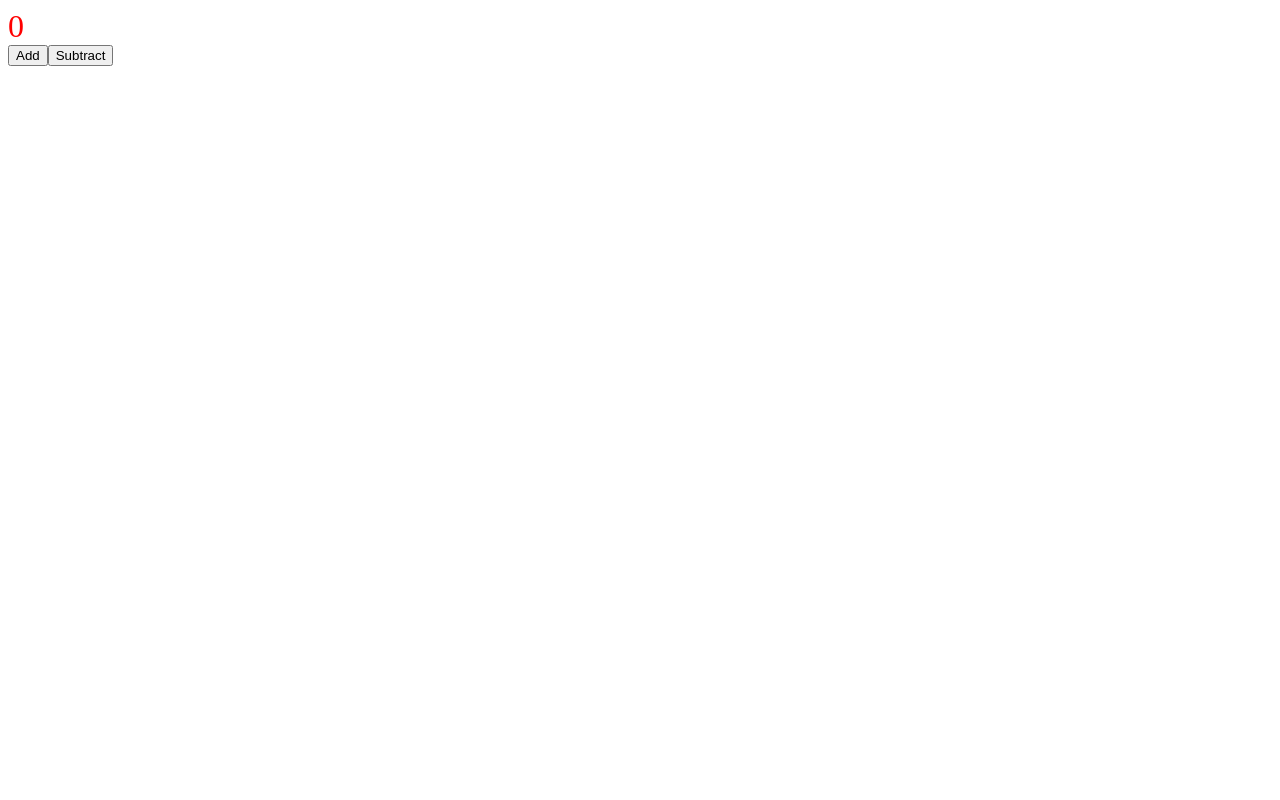
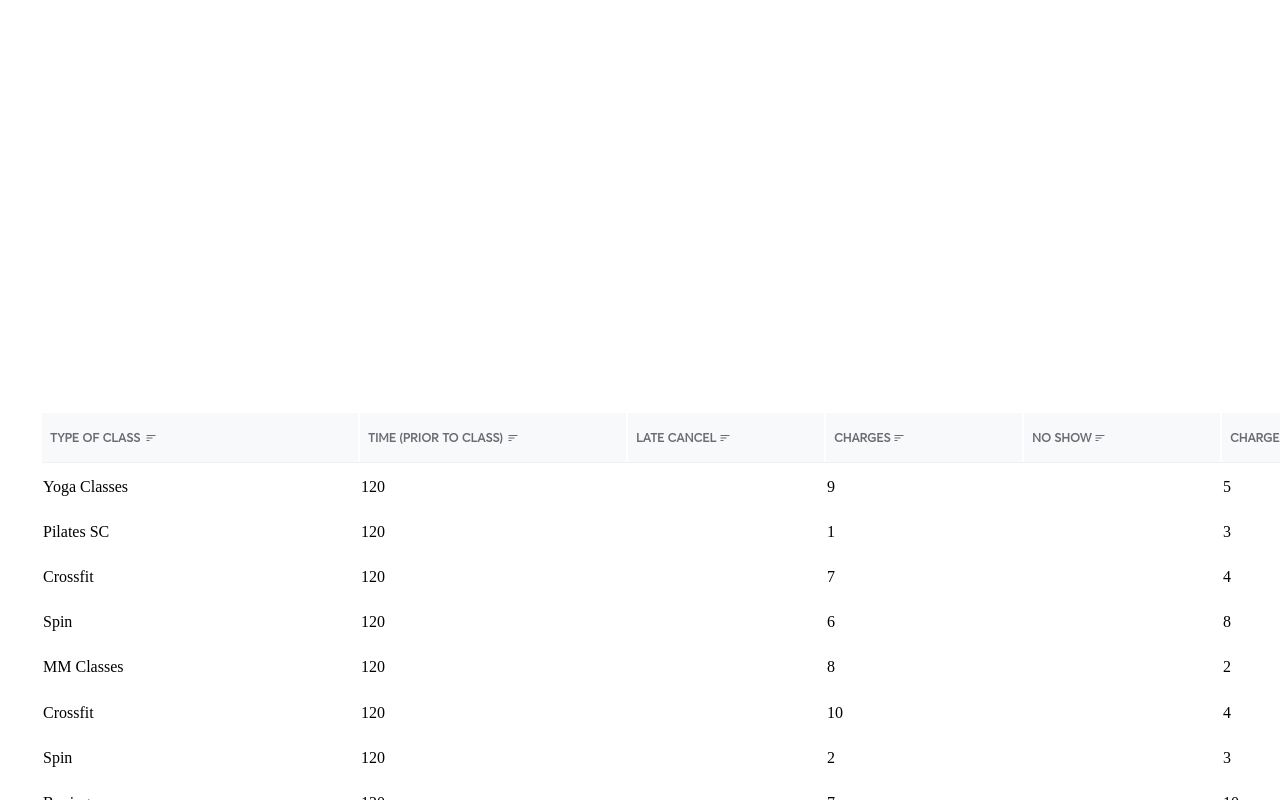
Before and after one commit to AnupamShandilya28/noShow-lateCancel, a React (Create React App) app: page / in a window 1280 px wide. Built offline with nearby package versions, Linux system fonts and the light colour scheme; the HTML template or start-up script is replaced by a standard one.

Commit message:
heading with sort functionality and styling

```diff
--- a/src/App.tsx
+++ b/src/App.tsx
@@ -1,16 +1,10 @@
 import React, { useState } from 'react';
 import styles from './App.module.scss';
+import ManageAppointments from './components/ManageAppointments';
 
 export const App = () => {
-    const [count, setCount] = useState(0);
     return (
-        <>
-            <div className={styles.count} data-testid={'count'}>
-                {count}
-            </div>
-            <button onClick={() => setCount(count + 1)}>Add</button>
-            <button onClick={() => setCount(count - 1)}>Subtract</button>
-        </>
+        <ManageAppointments/>
     );
 };
 export default App;
--- /dev/null
+++ b/src/MOCK_DATA.json
@@ -0,0 +1,10 @@
+[{"id":1,"TYPE OF CLASS":"Yoga Classes","TIME":120,"LATE CANCEL":false,"CHARGES_LC":9,"NO SHOW":true,"CHARGES_NS":5},
+{"id":2,"TYPE OF CLASS":"Pilates SC","TIME":120,"LATE CANCEL":true,"CHARGES_LC":1,"NO SHOW":true,"CHARGES_NS":3},
+{"id":3,"TYPE OF CLASS":"Crossfit","TIME":120,"LATE CANCEL":false,"CHARGES_LC":7,"NO SHOW":true,"CHARGES_NS":4},
+{"id":4,"TYPE OF CLASS":"Spin","TIME":120,"LATE CANCEL":true,"CHARGES_LC":6,"NO SHOW":true,"CHARGES_NS":8},
+{"id":5,"TYPE OF CLASS":"MM Classes","TIME":120,"LATE CANCEL":false,"CHARGES_LC":8,"NO SHOW":false,"CHARGES_NS":2},
+{"id":6,"TYPE OF CLASS":"Crossfit","TIME":120,"LATE CANCEL":false,"CHARGES_LC":10,"NO SHOW":false,"CHARGES_NS":4},
+{"id":7,"TYPE OF CLASS":"Spin","TIME":120,"LATE CANCEL":false,"CHARGES_LC":2,"NO SHOW":false,"CHARGES_NS":3},
+{"id":8,"TYPE OF CLASS":"Boxing","TIME":120,"LATE CANCEL":true,"CHARGES_LC":7,"NO SHOW":true,"CHARGES_NS":10},
+{"id":9,"TYPE OF CLASS":"Calisthenics","TIME":120,"LATE CANCEL":true,"CHARGES_LC":5,"NO SHOW":true,"CHARGES_NS":10},
+{"id":10,"TYPE OF CLASS":"Zumba","TIME":120,"LATE CANCEL":false,"CHARGES_LC":8,"NO SHOW":false,"CHARGES_NS":3}]
--- /dev/null
+++ b/src/components/ManageAppointments.js
@@ -0,0 +1,56 @@
+import { Fragment, useMemo } from "react";
+import styles from "./ManageAppointments.module.scss"
+import {useTable,useSortBy} from 'react-table'
+import { COLUMNS } from "./columns";
+import MOCK_DATA from '../MOCK_DATA.json'
+import SortIcon from '@mui/icons-material/Sort';
+const ManageAppointments =() =>{
+    const columns=useMemo(()=> COLUMNS,[])
+    const data=useMemo(()=>MOCK_DATA,[])
+
+    const {
+        getTableProps,
+        getTableBodyProps,
+        headerGroups,
+        rows,
+        prepareRow
+    }=useTable({
+      columns: columns,
+      data: data
+  },
+  useSortBy
+  )
+    return (
+      <div>
+    <table {...getTableProps()}>
+      <thead>
+        {headerGroups.map(headerGroup => (
+          <tr {...headerGroup.getHeaderGroupProps()}>
+            {headerGroup.headers.map(column => (
+              <th {...column.getHeaderProps(column.getSortByToggleProps())}>
+                {column.render('Header')}
+                <span >
+                  <SortIcon id={styles.sorticon}/>
+                </span>
+                </th>
+            ))}
+          </tr>
+        ))}
+      </thead>
+      <tbody {...getTableBodyProps()}>
+        {rows.map((row, i) => {
+          prepareRow(row)
+          return (
+            <tr {...row.getRowProps()}>
+              {row.cells.map(cell => {
+                return <td {...cell.getCellProps()}>{cell.render('Cell')}</td>
+              })}
+            </tr>
+          )
+        })}
+      </tbody>
+    </table>
+    </div>
+    )
+}
+export default ManageAppointments;
--- a/src/components/ManageAppointments.module.scss
+++ b/src/components/ManageAppointments.module.scss
@@ -1,23 +1,107 @@
-.typeofclass{
-    display: flex;
-flex-direction: row;
-align-items: center;
-padding: 10px;
 
+@font-face {
+  font-family: 'Averta';
+  src: url(../AvertaDemo-Regular.otf);
+}
+
+#sorticon{
+  position: relative;
+  left: 1.5%;
+  right: 12.5%;
+  top: 5%;
+  bottom: 25%;
+  font-size: 12px;
+}
+table  {
+
+    table-layout: fixed;
+    position: fixed;
+    width: 1355px;
+    height: 506px;
+    top: 411px;
+    left: 40px;
+    background: #FFFFFF;
+  }
+  thead{
     position: static;
     width: 1323px;
     height: 34px;
     left: 16px;
     top: 8px;
+    background: #F8F9FA;
+    box-shadow: inset 0px -1px 0px #EFF1F3;
+    text-align:justify;
+    font-family: 'Averta';
+    font-style: normal;
+    font-weight: 600;
+    font-size: 12px;
+    line-height: 16px;
+    text-transform: uppercase;
+    color: #696C74;
+  }
+  thead th:nth-child(1) {
 
-/* Neutral/Lightest */
+    padding: 8px;
+    position: static;
+    width: 300px;
+    height: 34px;
+    left: calc(50% - 300px/2 - 511.5px);
+    top: calc(50% - 34px/2);
+    background: #F8F9FA;
+    box-shadow: inset 0px -1px 0px #EFF1F3;
+  }
 
-background: #0e3e6d;
+  thead th:nth-child(2) {
+    padding: 8px;
+    position: static;
+    width: 250px;
+    height: 34px;
+    left: calc(50% - 250px/2 - 236.5px);
+    top: calc(50% - 34px/2);
+    background: #F8F9FA;
+    box-shadow: inset 0px -1px 0px #EFF1F3;
+  }
 
-/* Inside auto layout */
+  thead th:nth-child(3) {
+    padding: 8px;
+    position: static;
+    width: 180px;
+    height: 34px;
+    left: calc(50% - 180px/2 - 21.5px);
+    top: calc(50% - 34px/2);
+    background: #F8F9FA;
+    box-shadow: inset 0px -1px 0px #EFF1F3;
+  }
 
-flex: none;
-order: 0;
-flex-grow: 0;
-margin: 0px 0px;
+  thead th:nth-child(4) {
+    padding: 8px;
+    position: static;
+    width: 180px;
+    height: 34px;
+    left: calc(50% - 180px/2 + 158.5px);
+    top: calc(50% - 34px/2);
+    background: #F8F9FA;
+    box-shadow: inset 0px -1px 0px #EFF1F3;
   }
+
+  thead th:nth-child(5) {
+    padding: 8px;
+    position: static;
+    width: 180px;
+    height: 34px;
+    left: calc(50% - 180px/2 + 338.5px);
+    top: calc(50% - 34px/2);
+    background: #F8F9FA;
+    box-shadow: inset 0px -1px 0px #EFF1F3;
+  }
+
+  thead th:nth-child(6) {
+    padding: 8px;
+    position: static;
+    width: 180px;
+    height: 34px;
+    left: calc(50% - 180px/2 + 518.5px);
+    top: calc(50% - 34px/2);
+    background: #F8F9FA;
+    box-shadow: inset 0px -1px 0px #EFF1F3;
+  }
--- /dev/null
+++ b/src/components/columns.js
@@ -0,0 +1,27 @@
+export const COLUMNS=[
+    {
+        Header:"TYPE OF CLASS",
+        accessor:"TYPE OF CLASS"
+    },
+    {
+        Header:"TIME (PRIOR TO CLASS)",
+        accessor:"TIME"
+    },
+    {
+        Header:"LATE CANCEL",
+        accessor:"LATE CANCEL"
+    },
+    {
+        Header:"CHARGES",
+        accessor:"CHARGES_LC"
+    },
+    {
+        Header:"NO SHOW",
+        accessor:"NO SHOW"
+    },
+    {
+        Header:"CHARGES",
+        accessor:"CHARGES_NS"
+    },
+
+]
```
Also changed, not shown: package.json (+7 -0 lines), src/AvertaDemo-Regular.otf (added), 1 other file (tests, documents, lock files or other folders). Lines whose indentation alone changed are shown as unchanged.
